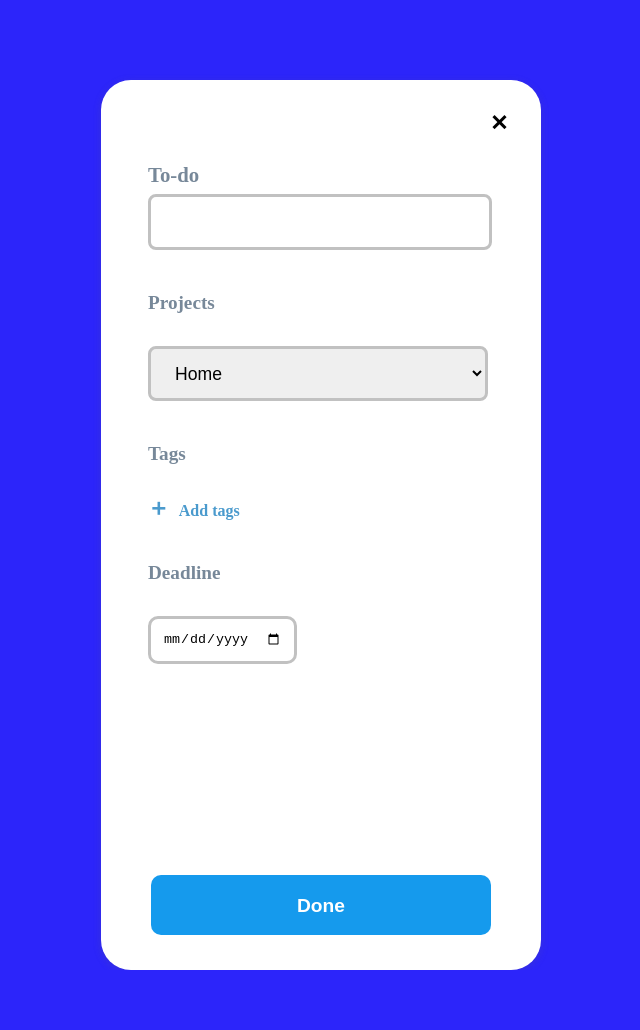
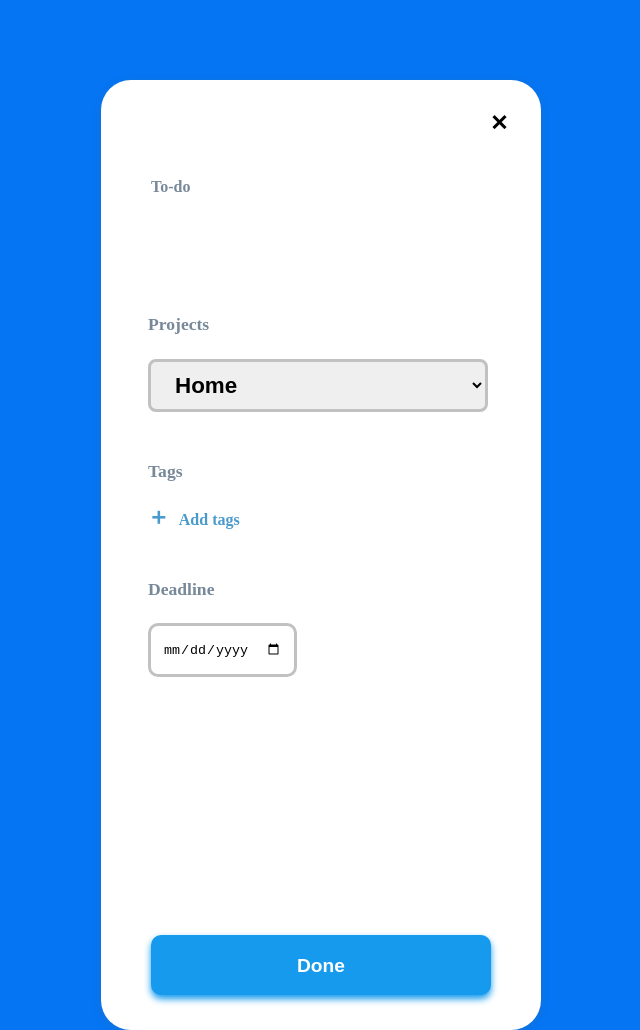
Before and after one commit to three38inc/todo-group-one, a plain HTML site: page addList.html in a window 1280 px wide. Shown: the whole page, without its empty margins (319-959 px from the left). Before the commit the page ends 970 px from the top, so only its background shows below. Drawn offline with nearby package versions, Linux system fonts and the light colour scheme.

Commit message:
Added All Styling  part into Separate CSS File

```diff
--- a/addList.html
+++ b/addList.html
@@ -3,138 +3,14 @@
 <head>
     <meta charset="UTF-8">
     <meta name="viewport" content="width=device-width, initial-scale=1.0">
+    <link rel="stylesheet" href="assets/style.css">
     <link rel="stylesheet" href="https://cdnjs.cloudflare.com/ajax/libs/remixicon/3.5.0/remixicon.css" integrity="sha512-HXXR0l2yMwHDrDyxJbrMD9eLvPe3z3qL3PPeozNTsiHJEENxx8DH2CxmV05iwG0dwoz5n4gQZQyYLUNt1Wdgfg==" crossorigin="anonymous" referrerpolicy="no-referrer" />
     <title>ToDo Application</title>
 </head>
-<style>
-
-   html,body{
-        margin:0;
-        padding:0;
-        box-sizing: border-box;
-        background-color: rgb(44, 37, 250);
-   }
-
-    section.container{
-        top:50px;
-        width: 80%;
-        max-width: 400px;
-        margin: 30px auto;
-        padding: 20px;
-        background-color: white;
-        box-shadow: rgba(99, 99, 99, 0.2) 0px 2px 8px 0px;
-        height:850px;
-        border:none;
-        border-radius: 30px;
-        position: relative;
-    }
-    .close-icon{
-        position:relative;
-
-    }
-    .close-icon i{
-        position: absolute;
-        right: 10px;
-        top: 10px;
-        font-size: 1.5rem;
-        font-weight: 700;
-        cursor: pointer;
-    }
-
-    .text-input,
-    .projects,
-    .tag-input,
-    .dateInput-container {
-        display: flex;
-        align-items: flex-start;
-        flex-direction: column;
-        gap: 7px;
-        padding: 8px;
-        margin-left:19px;
-
-    }
-
-    .text-input  label{
-            font-size: 1.3rem;
-            color:lightslategray;
-            font-weight: bold;
-            margin-top: 55px;
-    }
-
-    .text-input [type = text]{
-        width: 320px;
-        height: 38px;
-        border-radius: 8px;
-        padding:6px 9px;
-        border:  3px solid rgb(193, 193, 193);
-    }
-
-    input:hover {
-        outline: none;
-        border: 3px solid #dedddd;
-    }
-
-    h4{
-        font-size: 1.2rem;
-        color:lightslategray;
-        font-weight: bold;
-    }
-
-    select{
-        width: 340px;
-        height: 55px;
-        border: none;
-        border-radius: 8px;
-        padding:12px 20px;
-        font-size: 1.1rem;
-        border:  3px solid rgb(193, 193, 193);
-    }
-
-    .tag-input i{
-        font-size: 1.3rem;
-        font-weight: 700;
-        color: rgb(74, 154, 205);
-        cursor: pointer;
-    }
-
-    span{
-        font-size: 1rem;
-        font-weight: 700;
-        color: rgb(74, 154, 205);
-        padding-left: 10px;
-    }
-
-    .dateInput-container input[type="date"] {
-        /* width:100%; */
-        padding: 12px;
-        border:3px solid rgb(193, 193, 193);
-        border-radius: 10px;
-    }
-
-    .submitBtn button{
-      width:340px;
-      height: 60px;
-      position: absolute;
-      bottom: 35px;
-      left: 50px;
-
-      background-color: rgb(21, 154, 237);
-      color: white;
-      border: none;
-      border-radius:10px;
-      text-align: center;
-      cursor: pointer;
-
-      font-size: 1.2rem;
-      font-weight: 600;
-      padding: 20px;
-    }
-
-</style>
 <body>
-    <section class="container">
+    <section class="addListContainer">
         <div class="close-icon">
-            <i class="ri-close-line"></i>
+            <i class="ri-close-line" onclick="CloseAddListContainer()"></i>
         </div>
 
         <!-- todo input field -->
@@ -166,7 +42,7 @@
         <div class="dateInput-container">
             <h4>Deadline</h4>
             <div class="date-input">
-                <input type="date" name="deadline" id="deadline" onclick="updateWeekDay()">
+                <input type="date" name="deadline" id="deadline" onchange="updateDayName()">
                 <span id="dayName"></span>
             </div>
         </div>
@@ -177,16 +53,13 @@
         </div>
     </section>
 
+
     <script>
 
-        function updateWeekDay() {
-            var inputDate = document.getElementById("deadline").value;
-            var weekDays = ["Sunday", "Monday", "Tuesday", "Wednesday", "Thursday", "Friday", "Saturday"];
-            var dateObj = new Date(inputDate);
-            var dayName = weekDays[dateObj.getDay()];
+    function CloseAddListContainer(){
+        document.querySelector('.addListContainer').style.display='none';
+    }
+    </script>
 
-            document.getElementById('deadline').value = dayName;
-        }
-    </script>
 </body>
 </html>
--- a/assets/style.css
+++ b/assets/style.css
@@ -1,6 +1,7 @@
 body{
     margin: 0;
     padding: 0;
+    background-color: #0575f3;
 }
 .container-main{
     background-color: #0575f3;
@@ -70,3 +71,129 @@ body{
 .tag-div{
     margin: 5px 0 0;
 }
+
+
+/* Add New List  */
+
+section.addListContainer{
+    top:50px;
+    width: 80%;
+    max-width: 400px;
+    margin: 30px auto;
+    padding: 20px;
+    background-color: white;
+    box-shadow: rgba(99, 99, 99, 0.2) 0px 2px 8px 0px;
+    height:910px;
+    border:none;
+    border-radius: 30px;
+    position: relative;
+}
+.close-icon{
+    position:relative;
+
+}
+.close-icon i{
+    position: absolute;
+    right: 10px;
+    top: 10px;
+    font-size: 1.5rem;
+    font-weight: 700;
+    cursor: pointer;
+}
+
+.text-input,
+.projects,
+.tag-input,
+.dateInput-container {
+    display: flex;
+    align-items: flex-start;
+    flex-direction: column;
+    padding: 8px;
+    margin: 10px 19px;
+
+}
+
+.text-input  label{
+        font-size: 1rem;
+        color:lightslategray;
+        font-weight: bold;
+        margin: 60px 3px 19px;
+}
+
+.text-input input[type="text"]{
+    width: 320px;
+    height: 38px;
+    border-radius: 8px;
+    border: none;
+    outline: none;
+    padding:6px 9px;
+    font-size:1.7rem;
+}
+
+.text-input input[type="text"]:hover {
+    outline: none;
+
+}
+
+.projects,
+.tag-input,
+.dateInput-container h4{
+    font-size: 1.1rem;
+    color:lightslategray;
+    font-weight: bold;
+}
+
+.projects select{
+    width: 340px;
+    height: 53px;
+    border: none;
+    border-radius: 8px;
+    padding: 6px 20px;
+    font-size: 1.4rem;
+    font-weight: bold;
+    border:  3px solid rgb(193, 193, 193);
+}
+
+
+.tag-input i{
+    font-size: 1.3rem;
+    font-weight: 700;
+    color: rgb(74, 154, 205);
+    cursor: pointer;
+}
+
+.tag-input span{
+    font-size: 1rem;
+    font-weight: 700;
+    color: rgb(74, 154, 205);
+    padding-left: 10px;
+    cursor: pointer;
+}
+
+.dateInput-container input[type="date"] {
+    padding: 15px 12px;
+    border:3px solid rgb(193, 193, 193);
+    border-radius: 10px;
+    outline: none;
+}
+
+.submitBtn button{
+width:340px;
+height: 60px;
+position: absolute;
+bottom: 35px;
+left: 50px;
+
+background-color: rgb(21, 154, 237);
+color: white;
+border: none;
+box-shadow: rgb(21, 154, 237) 0px 4px 7px;
+border-radius:10px;
+text-align: center;
+cursor: pointer;
+
+font-size: 1.2rem;
+font-weight: 600;
+padding: 20px;
+
+}
```
